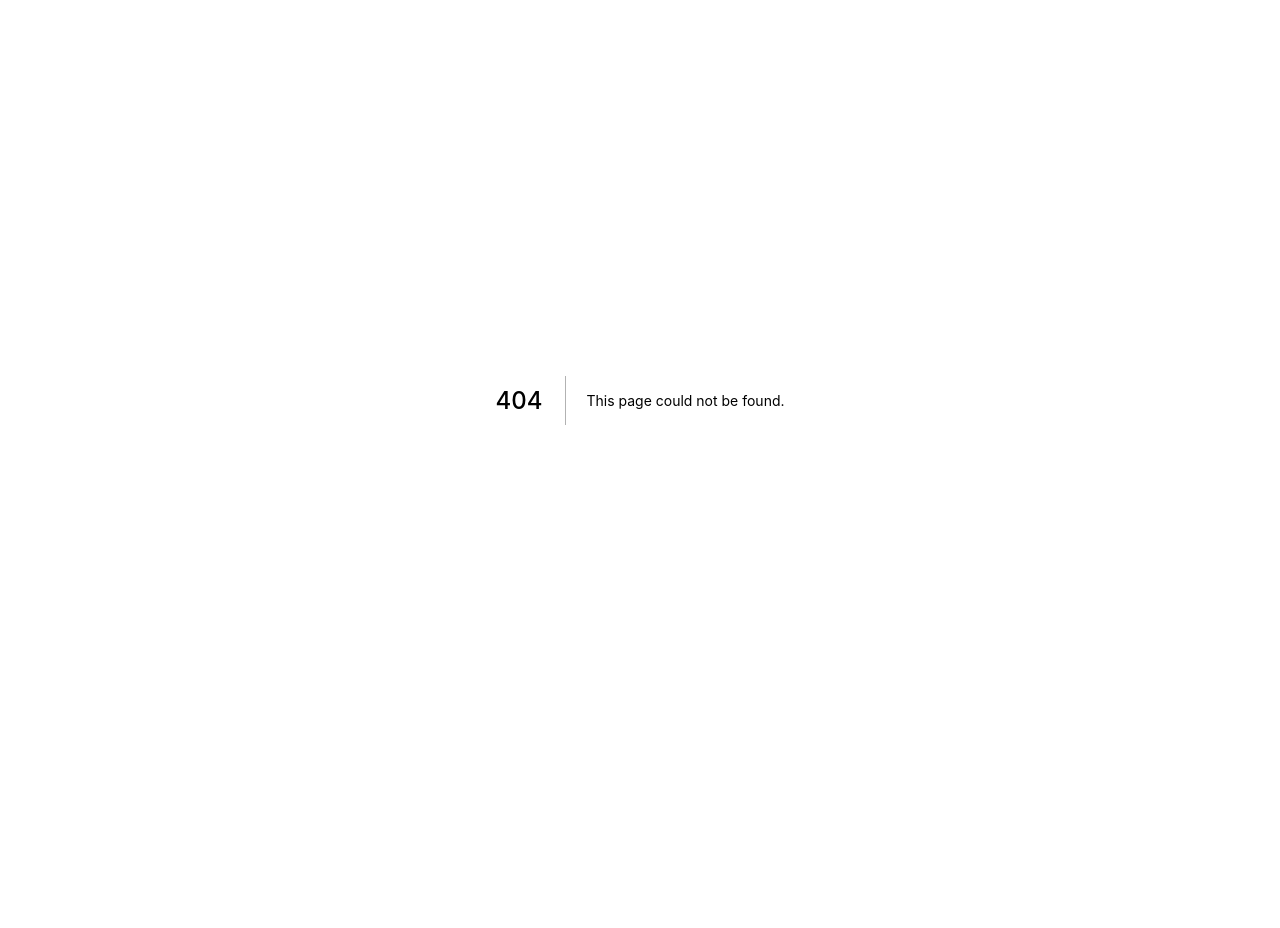
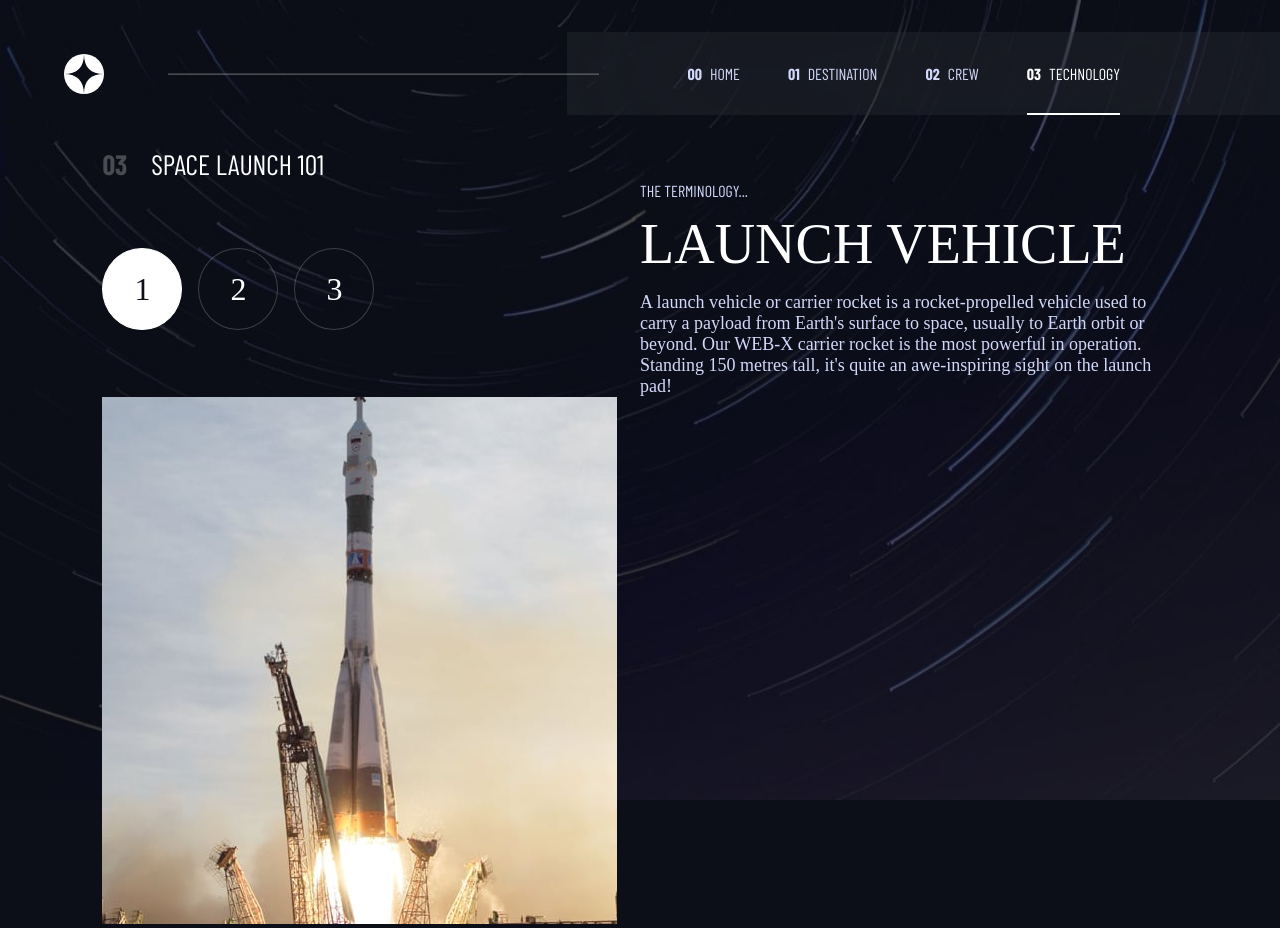
Before and after one commit to andersonszdc/Space-tourism, a Next.js app: page /technology in a window 1280 px wide. Before the commit this address had no page. Before the commit the page ends 800 px from the top, so only its background shows below. Built offline with nearby package versions, Linux system fonts and the light colour scheme; a web font is replaced by a local one.

Commit message:
added slider in tech page

```diff
--- a/src/pages/technology/[id].tsx
+++ b/src/pages/technology/index.tsx
@@ -1,9 +1,17 @@
 import Image from "next/image";
 import React from "react";
+import { useState } from "react";
 import NavBar from "../../components/NavBar";
 import { Container } from "../../styles/technology";
 
 const Technology = () => {
+  const [ovalActive, setOvalActive] = useState(0);
+
+  const handleOval = (e: React.MouseEvent<HTMLSpanElement>) => {
+    const newOval = parseInt((e.target as HTMLSpanElement).id);
+    setOvalActive(newOval);
+  };
+
   return (
     <Container>
       <div className="bg-img">
@@ -17,6 +25,17 @@ const Technology = () => {
         <span className="emphasis">03</span>space launch 101
       </h1>
       <section className="content">
+        <div className="slider">
+          <span className={`oval ${ovalActive === 0 && "active"}`} id="0" onClick={handleOval}>
+            1
+          </span>
+          <span className={`oval ${ovalActive === 1 && "active"}`} id="1" onClick={handleOval}>
+            2
+          </span>
+          <span className={`oval ${ovalActive === 2 && "active"}`} id="2" onClick={handleOval}>
+            3
+          </span>
+        </div>
         <div className="info">
           <h2 className="info__sub">the terminology...</h2>
           <h1 className="info__name">launch vehicle</h1>
@@ -28,12 +47,14 @@ const Technology = () => {
             awe-inspiring sight on the launch pad!
           </p>
         </div>
+        <div className="image">
           <Image
             src="/technology/image-launch-vehicle-portrait.jpg"
             width={515}
             height={527}
             alt="foto da lua"
           />
+        </div>
       </section>
     </Container>
   );
--- a/src/styles/technology.ts
+++ b/src/styles/technology.ts
@@ -20,6 +20,35 @@ export const Container = styled.main`
     display: grid;
     grid-template-columns: repeat(2, 1fr);
     align-items: center;
+  }
+
+  .slider {
+    display: flex;
+    gap: 16px;
+  }
+
+  .oval {
+    text-align: center;
+    width: 80px;
+    line-height: 80px;
+    aspect-ratio: 1;
+    border-radius: 50%;
+    border-width: 1px;
+    border-style: solid;
+    cursor: pointer;
+
+    font-size: 32px;
+    font-family: var(--f-serif);
+
+    background-color: transparent;
+    border-color: hsl(var(--clr-white), 20%);
+    color: hsl(var(--clr-white));
+  }
+
+  .oval.active {
+    background-color: hsl(var(--clr-white));
+    border-color: hsl(var(--clr-white));
+    color: hsl(var(--clr-dark));
   }
 
   .info {
```
Lines whose indentation alone changed are shown as unchanged.
